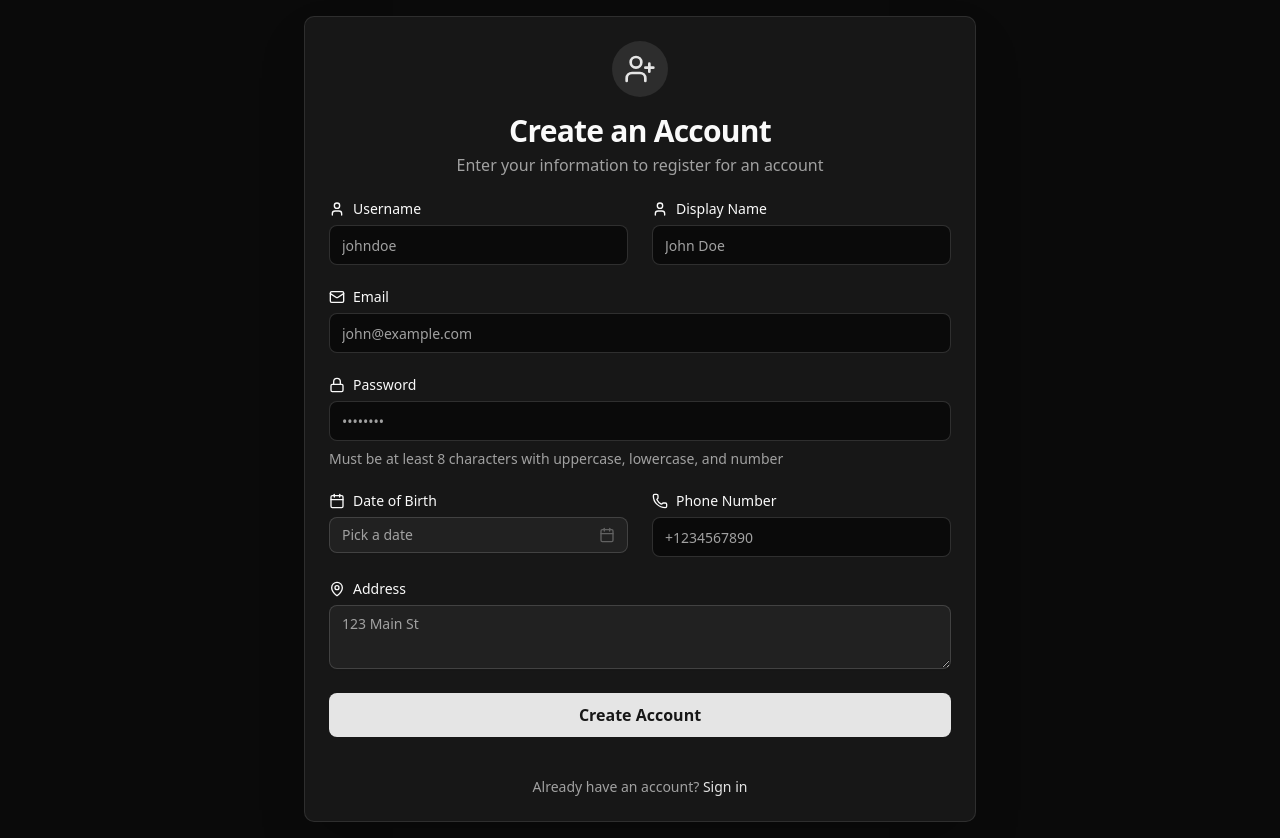
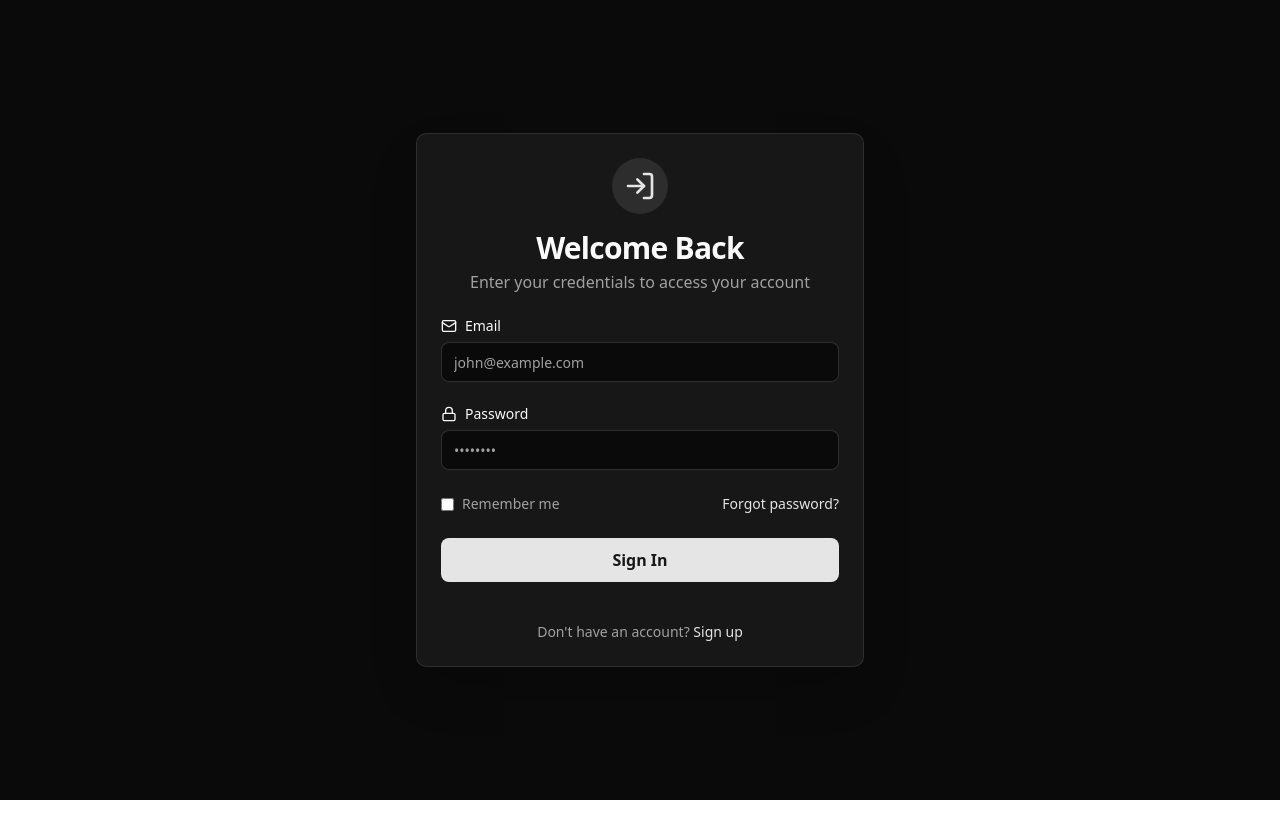
Before and after one commit to Its-Arup/Employee_Management_System_Frontend, a React app: page /login in a window 1280 px wide. After the commit the page ends 800 px from the top, so only its background shows below. Built offline with nearby package versions, Linux system fonts and the light colour scheme; the HTML template or start-up script is replaced by a standard one.

Commit message:
feat: implement login functionality with routing and form validation

```diff
--- a/package.json
+++ b/package.json
@@ -24,6 +24,7 @@
     "react-day-picker": "^9.13.0",
     "react-dom": "^19.2.0",
     "react-hook-form": "^7.71.1",
+    "react-router-dom": "^7.13.0",
     "tailwind-merge": "^3.4.0",
     "tailwindcss": "^4.1.18",
     "zod": "^4.3.6"
--- a/src/App.tsx
+++ b/src/App.tsx
@@ -1,13 +1,14 @@
-import { RegistrationPage } from "./components/RegistrationPage"
-
+import { BrowserRouter } from "react-router-dom";
+import { AppRoutes } from "@/routes";
 
 function App() {
   return (
     <div className="dark">
-      {/* Your app components go here */}
-      <RegistrationPage />
+      <BrowserRouter>
+        <AppRoutes />
+      </BrowserRouter>
     </div>
-  )
+  );
 }
 
-export default App
+export default App;
--- /dev/null
+++ b/src/components/LoginPage.tsx
@@ -0,0 +1,126 @@
+import { useForm } from "react-hook-form";
+import { zodResolver } from "@hookform/resolvers/zod";
+import * as z from "zod";
+import { Link } from "react-router-dom";
+import { Button } from "@/components/ui/button";
+import {
+  Form,
+  FormControl,
+  FormField,
+  FormItem,
+  FormLabel,
+  FormMessage,
+} from "@/components/ui/form";
+import { Input } from "@/components/ui/input";
+import {
+  Card,
+  CardContent,
+  CardDescription,
+  CardHeader,
+  CardTitle,
+} from "@/components/ui/card";
+import { LogIn, Mail, Lock } from "lucide-react";
+
+// Form validation schema
+const loginSchema = z.object({
+  email: z.string().email("Invalid email address"),
+  password: z.string().min(1, "Password is required"),
+});
+
+type LoginFormValues = z.infer<typeof loginSchema>;
+
+export function LoginPage() {
+  const form = useForm<LoginFormValues>({
+    resolver: zodResolver(loginSchema),
+    defaultValues: {
+      email: "",
+      password: "",
+    },
+  });
+
+  const onSubmit = (data: LoginFormValues) => {
+    console.log("Login data:", data);
+    // Here you would typically send the data to your backend API
+    alert("Login successful! Check console for data.");
+  };
+
+  return (
+    <div className="min-h-screen flex items-center justify-center bg-background p-4">
+      <Card className="w-full max-w-md shadow-2xl">
+        <CardHeader className="space-y-1 text-center">
+          <div className="flex justify-center mb-4">
+            <div className="p-3 rounded-full bg-primary/10">
+              <LogIn className="w-8 h-8 text-primary" />
+            </div>
+          </div>
+          <CardTitle className="text-3xl font-bold">Welcome Back</CardTitle>
+          <CardDescription className="text-base">
+            Enter your credentials to access your account
+          </CardDescription>
+        </CardHeader>
+        <CardContent>
+          <Form {...form}>
+            <form onSubmit={form.handleSubmit(onSubmit)} className="space-y-6">
+              {/* Email Field */}
+              <FormField
+                control={form.control}
+                name="email"
+                render={({ field }) => (
+                  <FormItem>
+                    <FormLabel className="flex items-center gap-2">
+                      <Mail className="w-4 h-4" />
+                      Email
+                    </FormLabel>
+                    <FormControl>
+                      <Input type="email" placeholder="john@example.com" {...field} />
+                    </FormControl>
+                    <FormMessage />
+                  </FormItem>
+                )}
+              />
+
+              {/* Password Field */}
+              <FormField
+                control={form.control}
+                name="password"
+                render={({ field }) => (
+                  <FormItem>
+                    <FormLabel className="flex items-center gap-2">
+                      <Lock className="w-4 h-4" />
+                      Password
+                    </FormLabel>
+                    <FormControl>
+                      <Input type="password" placeholder="••••••••" {...field} />
+                    </FormControl>
+                    <FormMessage />
+                  </FormItem>
+                )}
+              />
+
+              <div className="flex items-center justify-between">
+                <label className="flex items-center gap-2 text-sm">
+                  <input type="checkbox" className="rounded" />
+                  <span className="text-muted-foreground">Remember me</span>
+                </label>
+                <a href="#" className="text-sm text-primary hover:underline font-medium">
+                  Forgot password?
+                </a>
+              </div>
+
+              <Button type="submit" className="w-full h-11 text-base font-semibold">
+                Sign In
+              </Button>
+
+              <p className="text-center text-sm text-muted-foreground mt-4">
+                Don't have an account?{" "}
+                <Link to="/register" className="text-primary hover:underline font-medium">
+                  Sign up
+                </Link>
+              </p>
+            </form>
+          </Form>
+        </CardContent>
+      </Card>
+    </div>
+  );
+}
--- a/src/components/RegistrationPage.tsx
+++ b/src/components/RegistrationPage.tsx
@@ -2,6 +2,7 @@ import { useForm } from "react-hook-form";
 import { zodResolver } from "@hookform/resolvers/zod";
 import * as z from "zod";
 import { format } from "date-fns";
+import { Link } from "react-router-dom";
 import { Button } from "@/components/ui/button";
 import {
   Form,
@@ -257,9 +258,9 @@ export function RegistrationPage() {
 
               <p className="text-center text-sm text-muted-foreground mt-4">
                 Already have an account?{" "}
-                <a href="#" className="text-primary hover:underline font-medium">
+                <Link to="/login" className="text-primary hover:underline font-medium">
                   Sign in
-                </a>
+                </Link>
               </p>
             </form>
           </Form>
--- /dev/null
+++ b/src/routes/index.tsx
@@ -0,0 +1,13 @@
+import { Routes, Route, Navigate } from "react-router-dom";
+import { LoginPage } from "@/components/LoginPage";
+import { RegistrationPage } from "@/components/RegistrationPage";
+
+export function AppRoutes() {
+  return (
+    <Routes>
+      <Route path="/login" element={<LoginPage />} />
+      <Route path="/register" element={<RegistrationPage />} />
+      <Route path="/" element={<Navigate to="/login" replace />} />
+    </Routes>
+  );
+}
```
Also changed, not shown: 1 other file (tests, documents, lock files or other folders).
